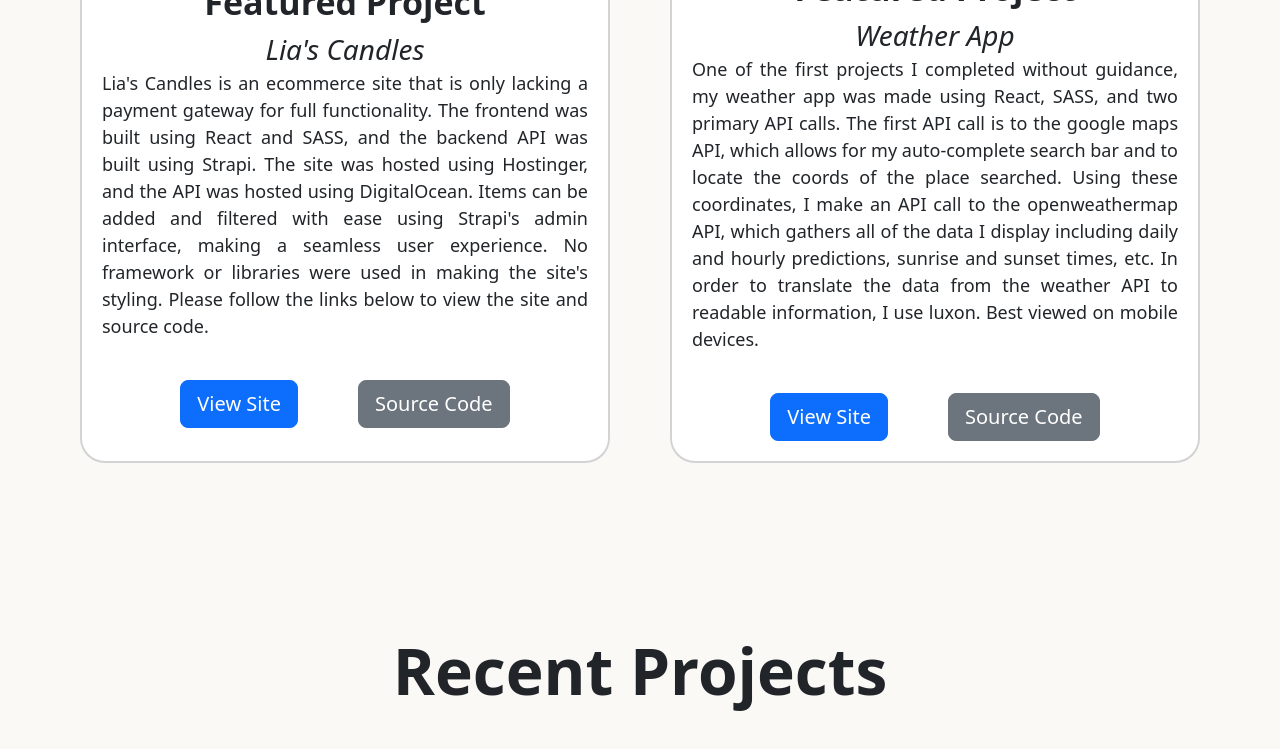
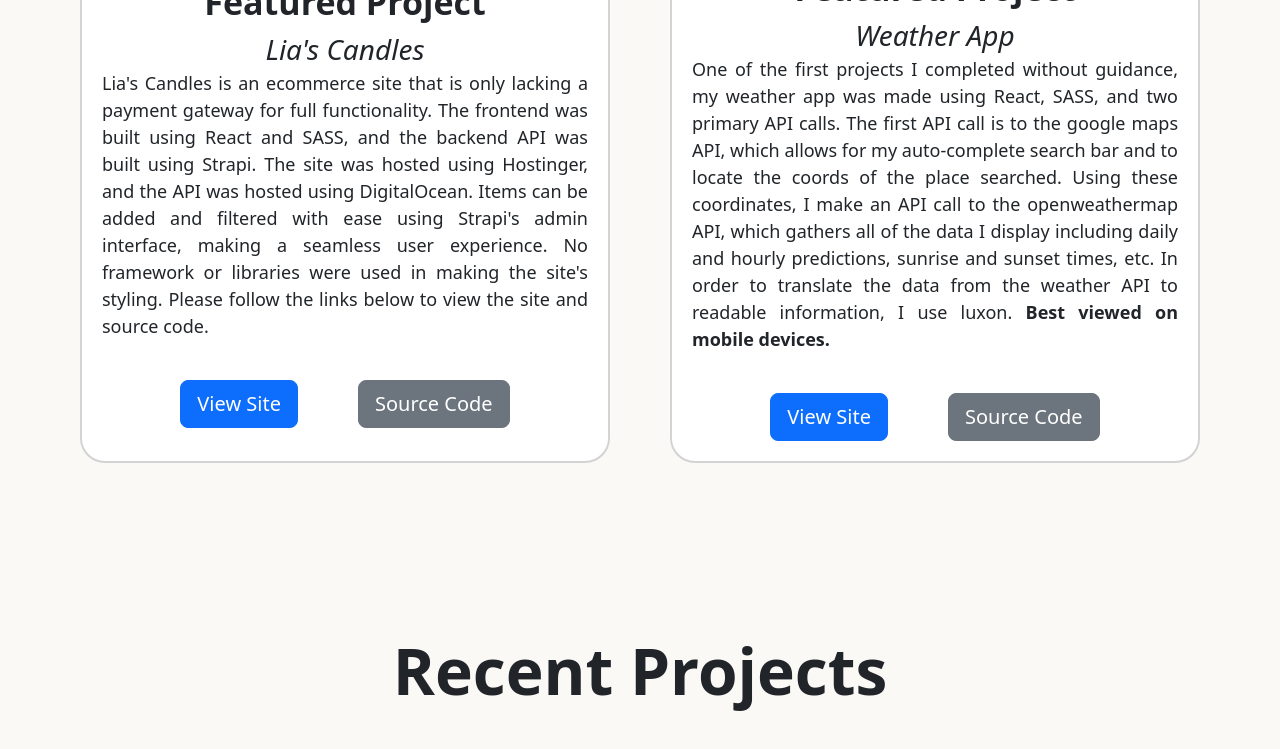
Before and after one commit to pmcmahan1/portfolio-site, a React (Vite) app: page / in a window 1280 px wide. Shown: the part 2684-3433 px from the top of the page. Built offline with nearby package versions, Linux system fonts and the light colour scheme.

Commit message:
Bold text

```diff
--- a/src/components/Featured.jsx
+++ b/src/components/Featured.jsx
@@ -42,7 +42,7 @@ const Featured = () => {
         allows for my auto-complete search bar and to locate the coords of the place searched.
         Using these coordinates, I make an API call to the openweathermap API, which gathers all of the data I display including daily and hourly predictions,
         sunrise and sunset times, etc. In order to translate the data from the weather API to readable
-        information, I use luxon. Best viewed on mobile devices.
+        information, I use luxon. <b>Best viewed on mobile devices.</b>
       </div>
       <div className="featured-buttons">
         <a
```
